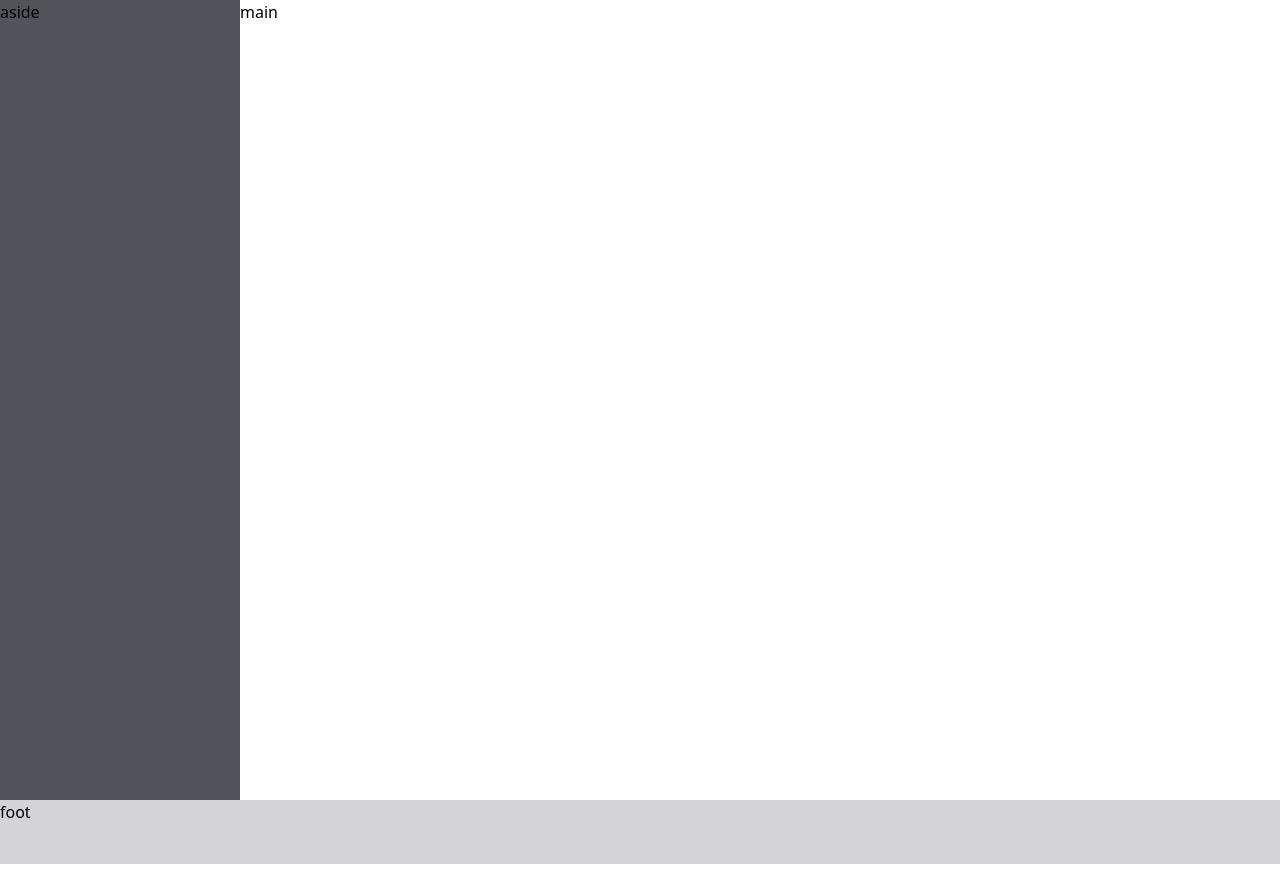
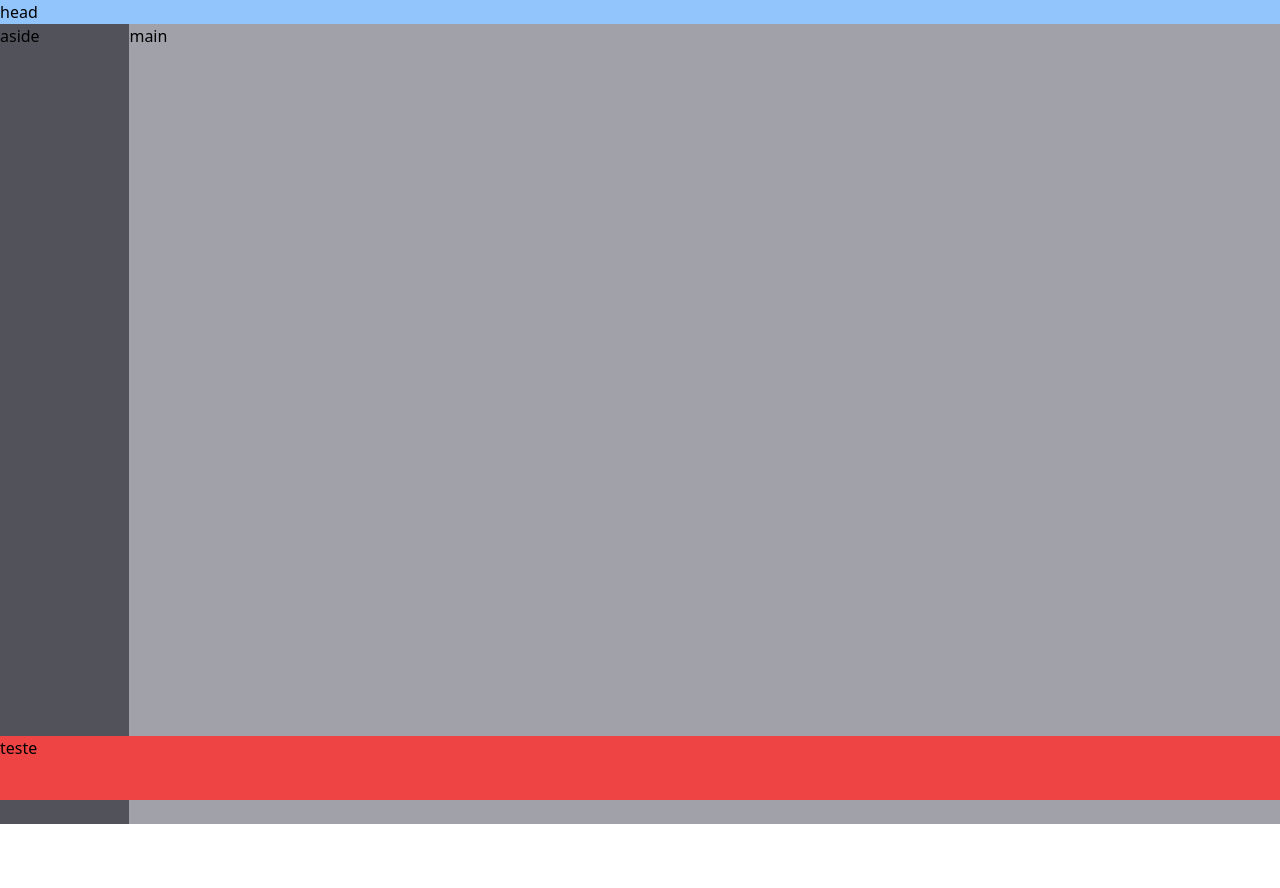
Before and after one commit to gabrielcmm/study-tailwind, a plain HTML site: page index.html in a window 1280 px wide. Before the commit the page ends 864 px from the top, so only its background shows below. Drawn offline with nearby package versions, Linux system fonts and the light colour scheme.

Commit message:
salvando

```diff
--- a/index.html
+++ b/index.html
@@ -7,11 +7,14 @@
     <script src="https://cdn.tailwindcss.com"></script>
     <title>Document</title>
   </head>
-  <body class="h-full">
+  <body class="h-screen">
+    <header class="bg-blue-300">head</header>
     <main class="flex">
-      <aside class="w-60 h-screen bg-zinc-600">aside</aside>
-      <section>main</section>
+      <aside class="w-36 bg-zinc-600">aside</aside>
+      <div class="flex flex-col h-screen w-screen">
+        <section class="h-full bg-zinc-400">main</section>
+      </div>
     </main>
-    <footer class="bg-zinc-300 h-16 mt5">foot</footer>
+    <footer class="h-16 sticky bottom-0 left-0 bg-red-500">teste</footer>
   </body>
 </html>
--- /dev/null
+++ b/style.css
@@ -0,0 +1,3 @@
+body {
+  background-color: red;
+}
```
